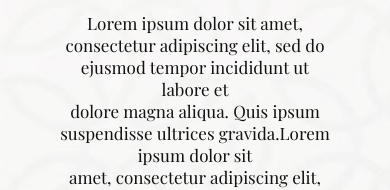
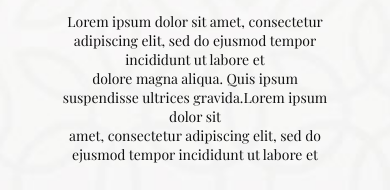
Before and after one commit to RonirRahaman/kasarProject, a plain HTML site: page index.html in a window 390 px wide. Shown: the part 585-775 px from the top of the page. Drawn offline with nearby package versions, Linux system fonts and the light colour scheme.

Commit message:
Update style.css

```diff
--- a/style.css
+++ b/style.css
@@ -365,6 +365,9 @@ html {
     .trend-content .card .box{
         padding: 18px;
     }
+    .trend .trend-content p{
+        font-size: 14px;
+    }
 }
  /* TREND end*/
 /* explore */
```
